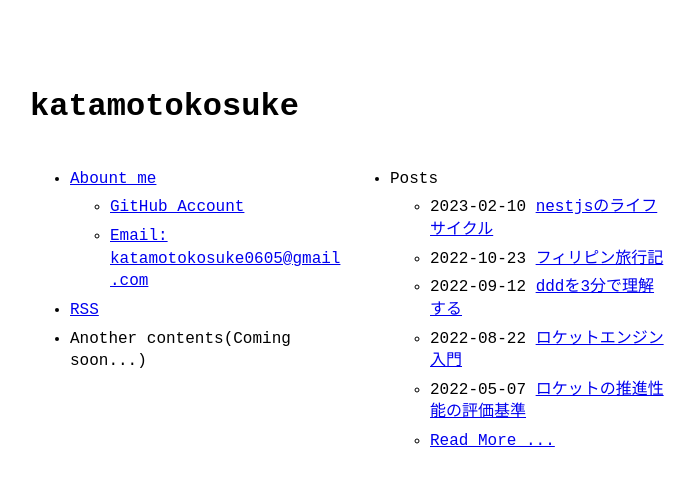
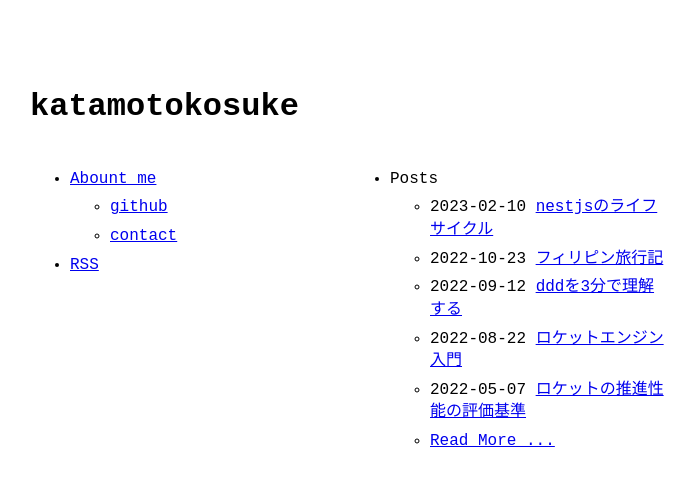
Before and after one commit to katamotokosuke/katamotokosuke.github.io, a Jekyll site: the page built from index.markdown, in a window 1280 px wide. Shown: the top 486 px of the page, without its empty margins (290-985 px from the left). Built offline with Jekyll 4.4.1, drawn with Linux system fonts in a browser that asks for light colours.

Commit message:
Update menu labels for simplicity
The menu labels in the '_data/menu.yml' file have been modified to reduce verbosity and enhance clarity. The 'GitHub Account' label was shortened to 'github', and the 'Email' label, which included the email address, was simplified to 'contact'. The 'Another contents' entry, which was not linked to anything, has been removed as well.

```diff
--- a/_data/menu.yml
+++ b/_data/menu.yml
@@ -3,10 +3,9 @@ entries:
   - title: Abount me
     url: about
     entries:
-        - title: "GitHub Account"
+        - title: "github"
           url: https://github.com/katamotokosuke
-        - title: "Email: katamotokosuke0605@gmail.com"
+        - title: "contact"
           url : mailto:katamotokosuke@gmail.com
   - title: RSS
     url: feed.xml
-  - title: Another contents(Coming soon...)
```
